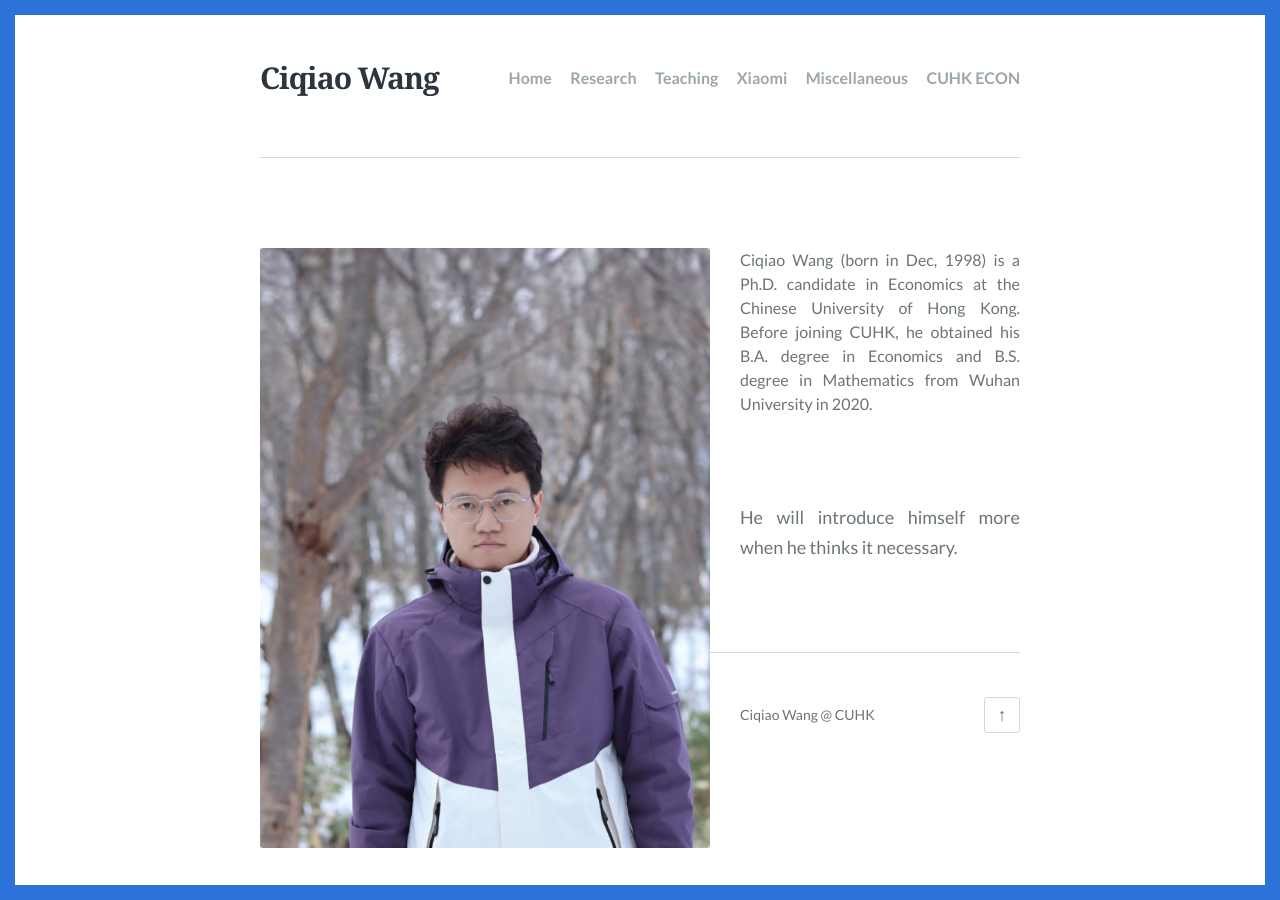
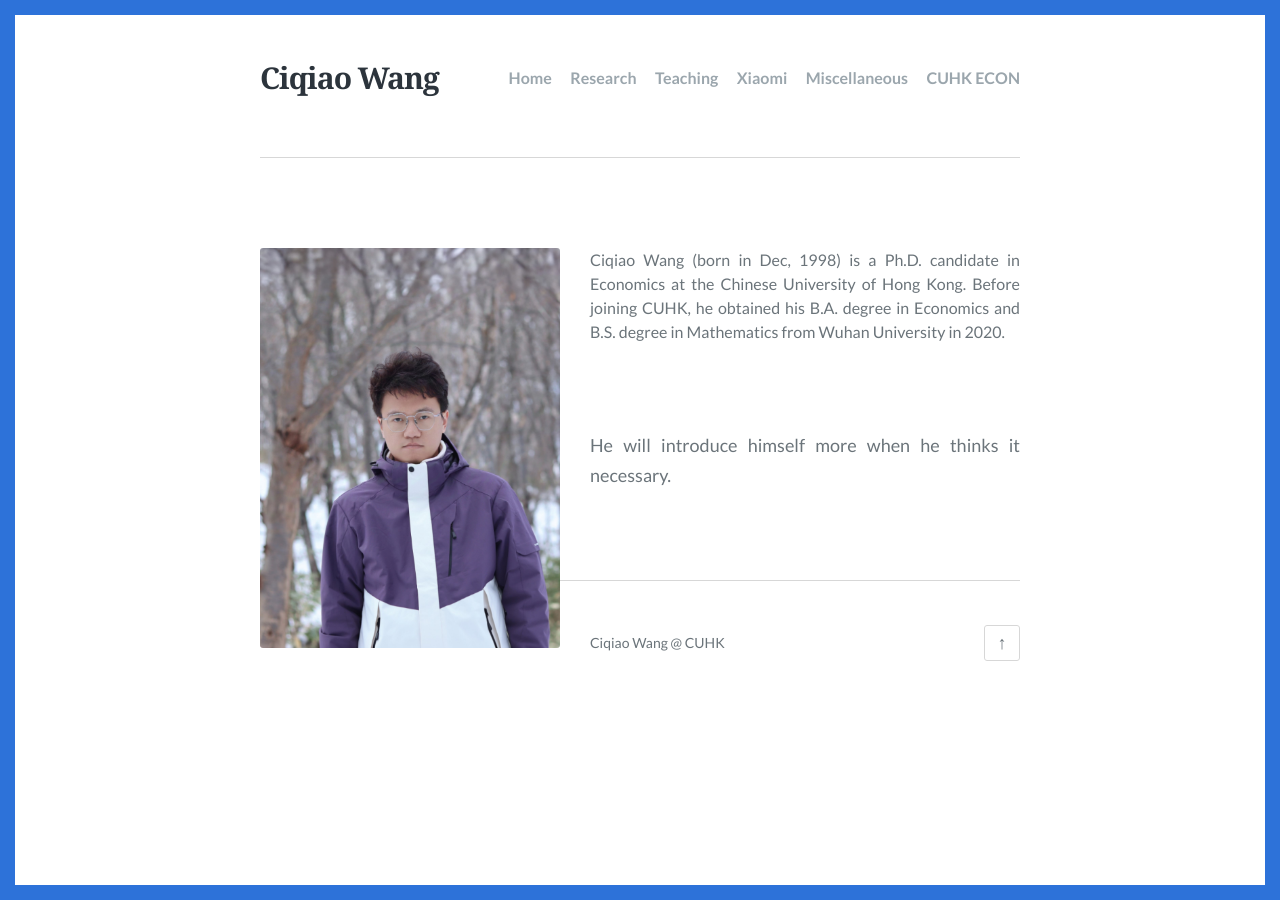
Before and after one commit to ciqiaowang/ciqiaowang.github.io, a Jekyll site: the page built from index.html, in a window 1280 px wide. Built offline with Jekyll 4.4.1, drawn with Linux system fonts in a browser that asks for light colours; the list of posts is cut into pages by our own code.

Commit message:
Update index.html

```diff
--- a/index.html
+++ b/index.html
@@ -24,7 +24,7 @@ feature_image:
                 font-size: 16px; /* 设置字体大小 */
                 line-height: 1.5; /* 设置行距 */
             }
-            img{ width: 450px; /* 标签样式 让图片宽度450px, *
+            img{ width: 300px; /* 标签样式 让图片宽度450px, *
                 / height: auto; /* 高度自动 随它去吧 */
             }
         </style>
```
